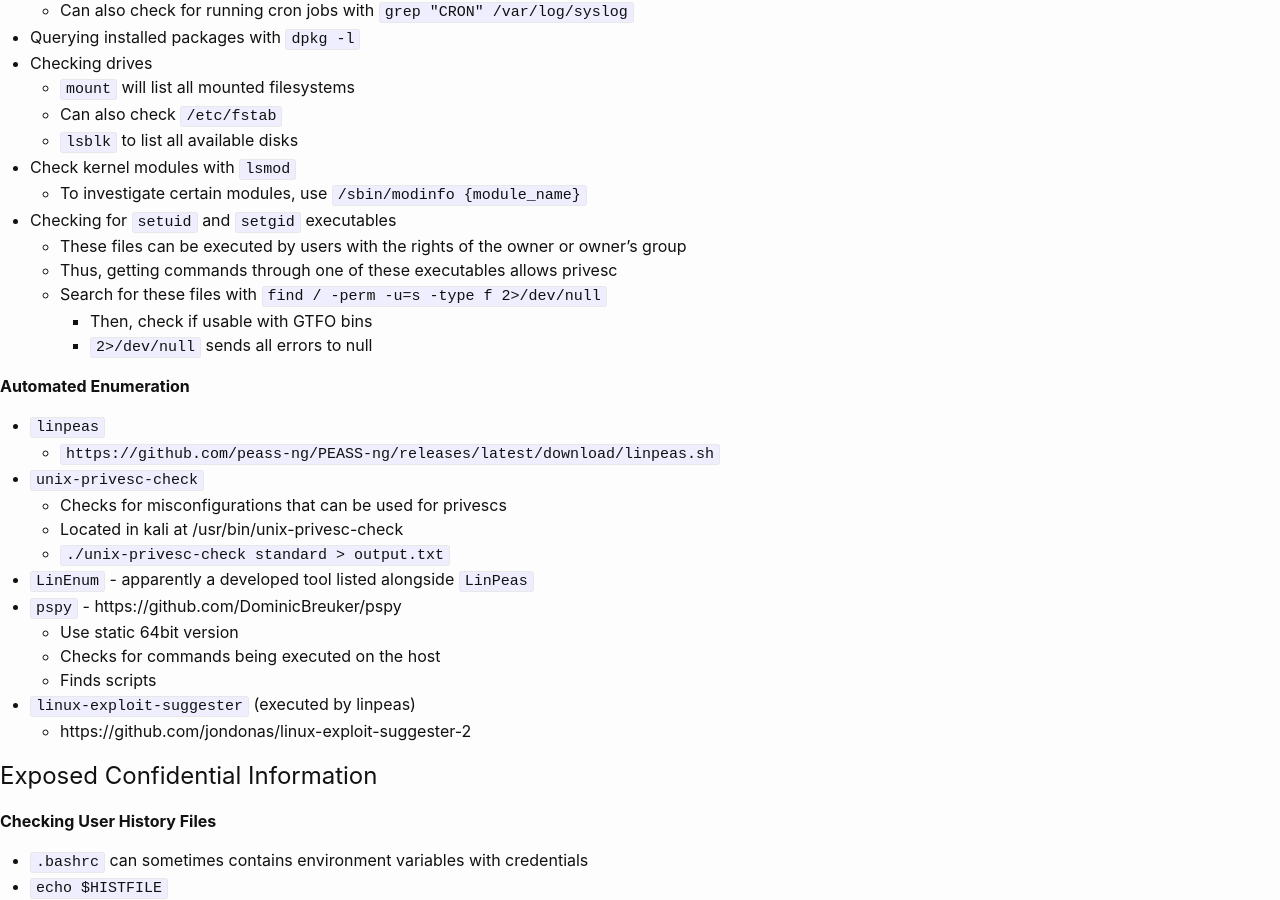
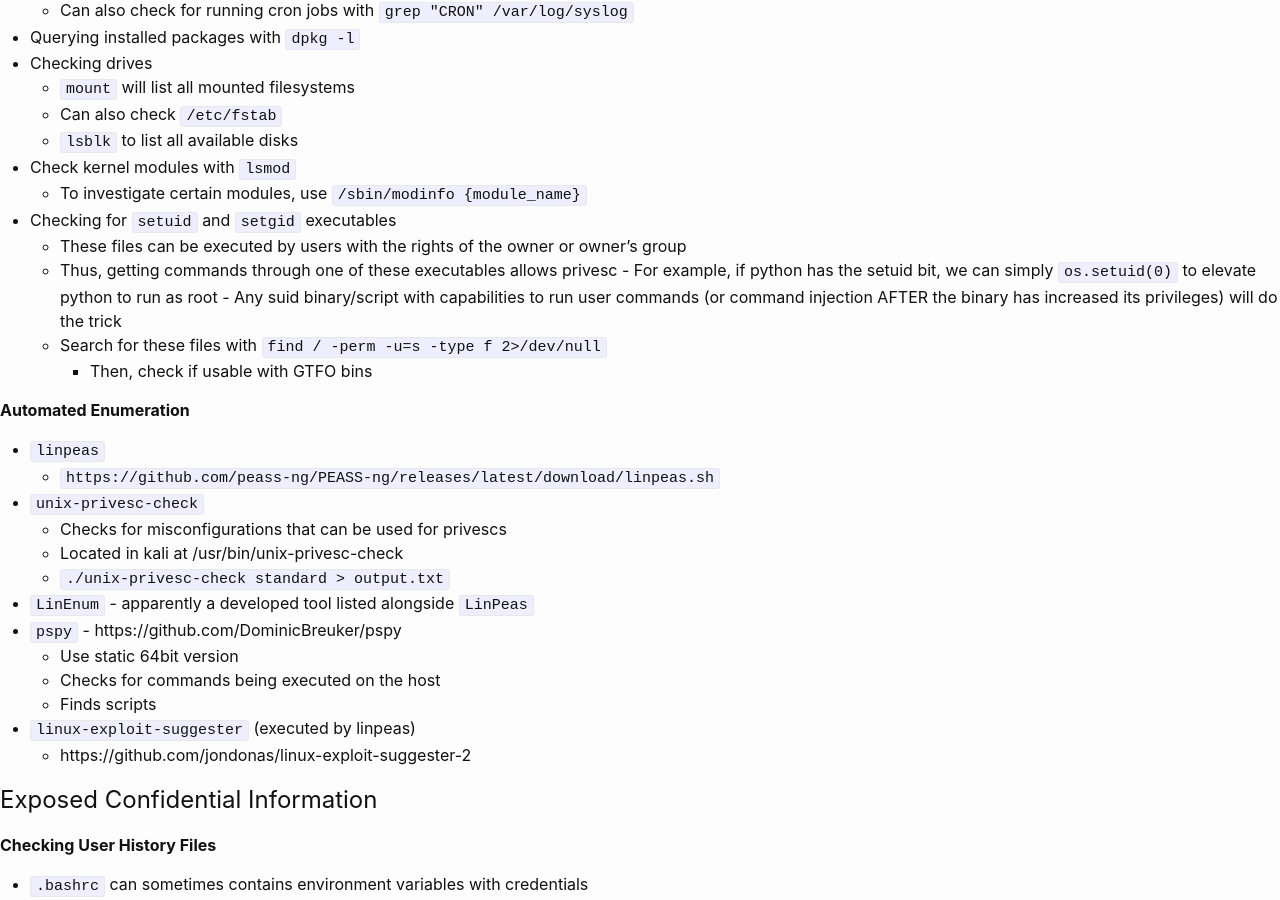
Before and after one commit to KhaelK138/KhaelK138.github.io, a Jekyll site: the page built from markdown/LinuxPrivilegeEscalation.md, in a window 1280 px wide and 900 px high, scrolled down 686 px. Built offline with Jekyll 4.4.1, drawn with Linux system fonts in a browser that asks for light colours.

Commit message:
updated suid

```diff
--- a/markdown/LinuxPrivilegeEscalation.md
+++ b/markdown/LinuxPrivilegeEscalation.md
@@ -37,9 +37,10 @@ pagetitle: Linux Privilege Escalation
 - Checking for `setuid` and `setgid` executables
 	- These files can be executed by users with the rights of the owner or owner's group
 	- Thus, getting commands through one of these executables allows privesc
+    	- For example, if python has the setuid bit, we can simply `os.setuid(0)` to elevate python to run as root
+    	- Any suid binary/script with capabilities to run user commands (or command injection AFTER the binary has increased its privileges) will do the trick
 	- Search for these files with `find / -perm -u=s -type f 2>/dev/null`
 		- Then, check if usable with GTFO bins
-		- `2>/dev/null` sends all errors to null
 
 **Automated Enumeration**
 - `linpeas`
```
